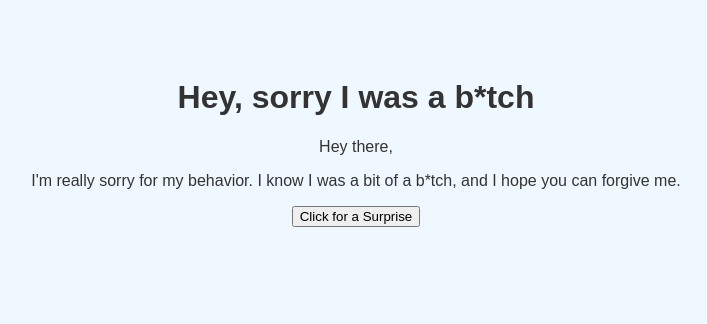
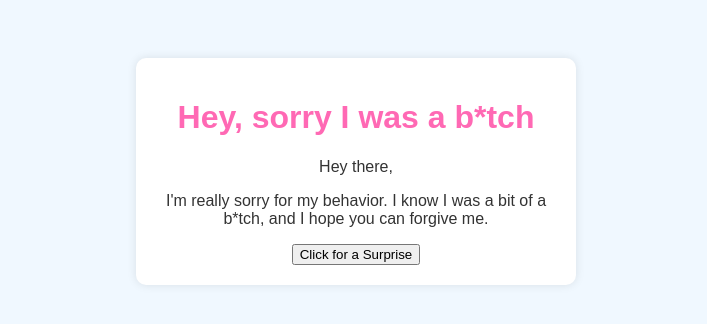
Before and after one commit to theaholtlund/sorry-i-was-a-b1tch, a Flask app: page / in a window 1280 px wide. Shown: the top 324 px of the page, without its empty margins (284-991 px from the left). Run offline with Flask 3, Linux system fonts and the light colour scheme.

Commit message:
Add styling of container and heading

```diff
--- a/static/style.css
+++ b/static/style.css
@@ -5,3 +5,17 @@ body {
   text-align: center;
   padding: 50px;
 }
+
+.container {
+  background-color: #fff;
+  border-radius: 10px;
+  box-shadow: 0 0 10px rgba(0, 0, 0, 0.1);
+  display: inline-block;
+  padding: 20px;
+  max-width: 400px;
+  margin: auto;
+}
+
+h1 {
+  color: #ff69b4;
+}
```
